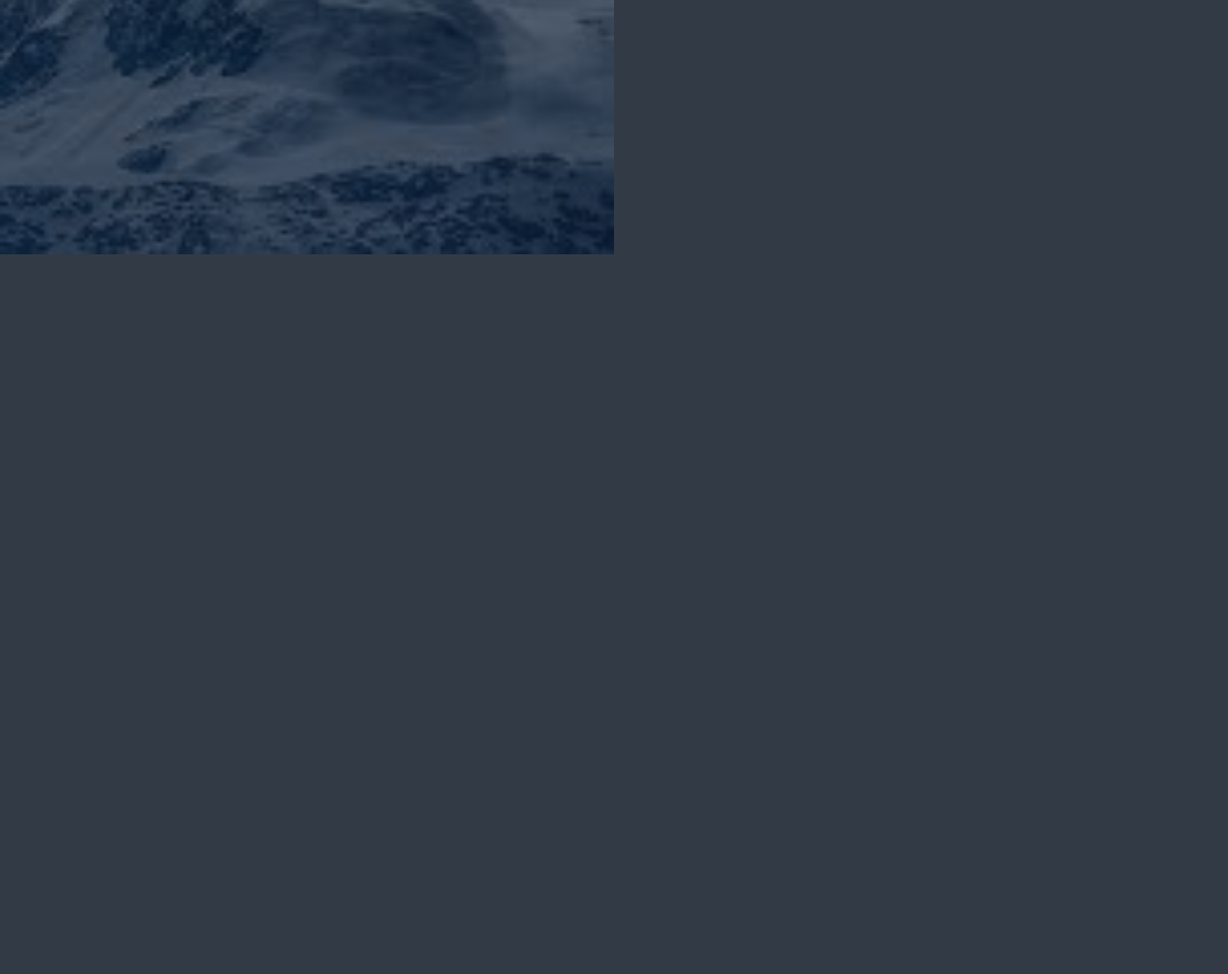
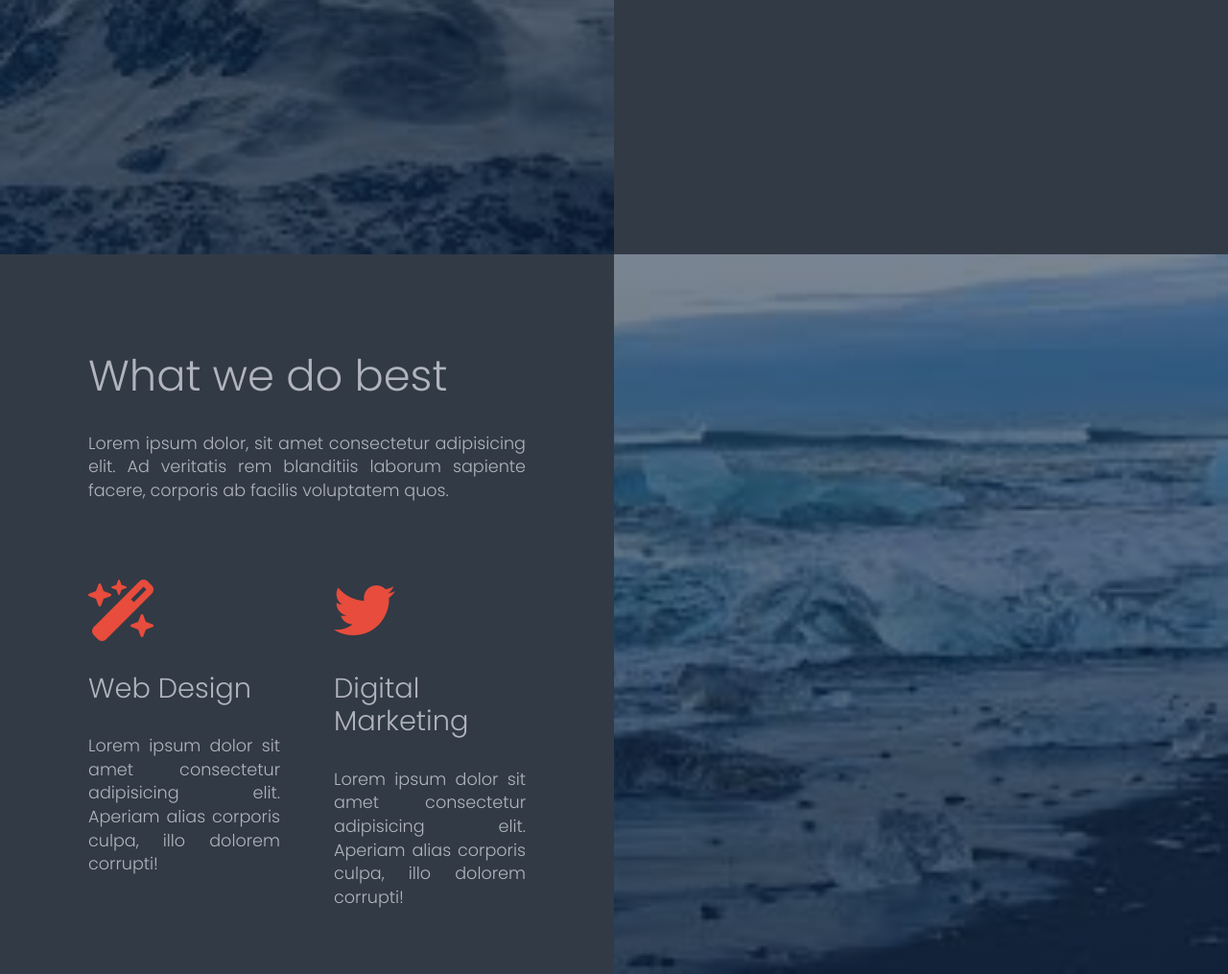
Before and after one commit to Nour-fadhel/-formalab-bootstrap-landing, a plain HTML site: page index.html in a window 1280 px wide. Shown: the part 1235-2250 px from the top of the page at 96% size. Before the commit the page ends 1500 px from the top, so only its background shows below. Drawn offline with Linux system fonts and the light colour scheme.

Commit message:
add services section

```diff
--- a/index.html
+++ b/index.html
@@ -84,6 +84,40 @@
 </div>
 
 
+<div class="container-fluid" id="services">
+  <div class="row">
+      <div class="col-xs-12 col-sm-6 col-lg-6 ">
+          <h1 class="service-section">What we do best</h1>
+          <p class="paragraph">
+              Lorem ipsum dolor, sit amet consectetur adipisicing elit.
+              Ad veritatis rem blanditiis laborum sapiente facere, corporis ab facilis voluptatem quos.
+          </p>
+          <div class="row">
+              <div class="col-xs-12 col-sm-6 col-lg-6 service-1">
+                  <i class="fa fa-magic"></i>
+                  <h1 class="service-title-1">Web Design</h1>
+                  <p class="service-paragraph-1">
+                      Lorem ipsum dolor sit amet consectetur adipisicing elit.
+                      Aperiam alias corporis culpa, illo dolorem corrupti!
+                  </p>
+              </div>
+              <div class="col-xs-12 col-sm-6 col-lg-6 service-2">
+                  <i class="fa fa-twitter"></i>
+                  <h1 class="service-title-2">Digital Marketing</h1>
+                  <p class="service-paragraph-2">
+                      Lorem ipsum dolor sit amet consectetur adipisicing elit.
+                      Aperiam alias corporis culpa, illo dolorem corrupti!
+                  </p>
+              </div>
+          </div>
+      </div>
+      <div class="col-xs-12 col-sm-6 col-lg-6 our-service-right">
+
+      </div>
+  </div>
+</div>
+
+
 
 
 
```
